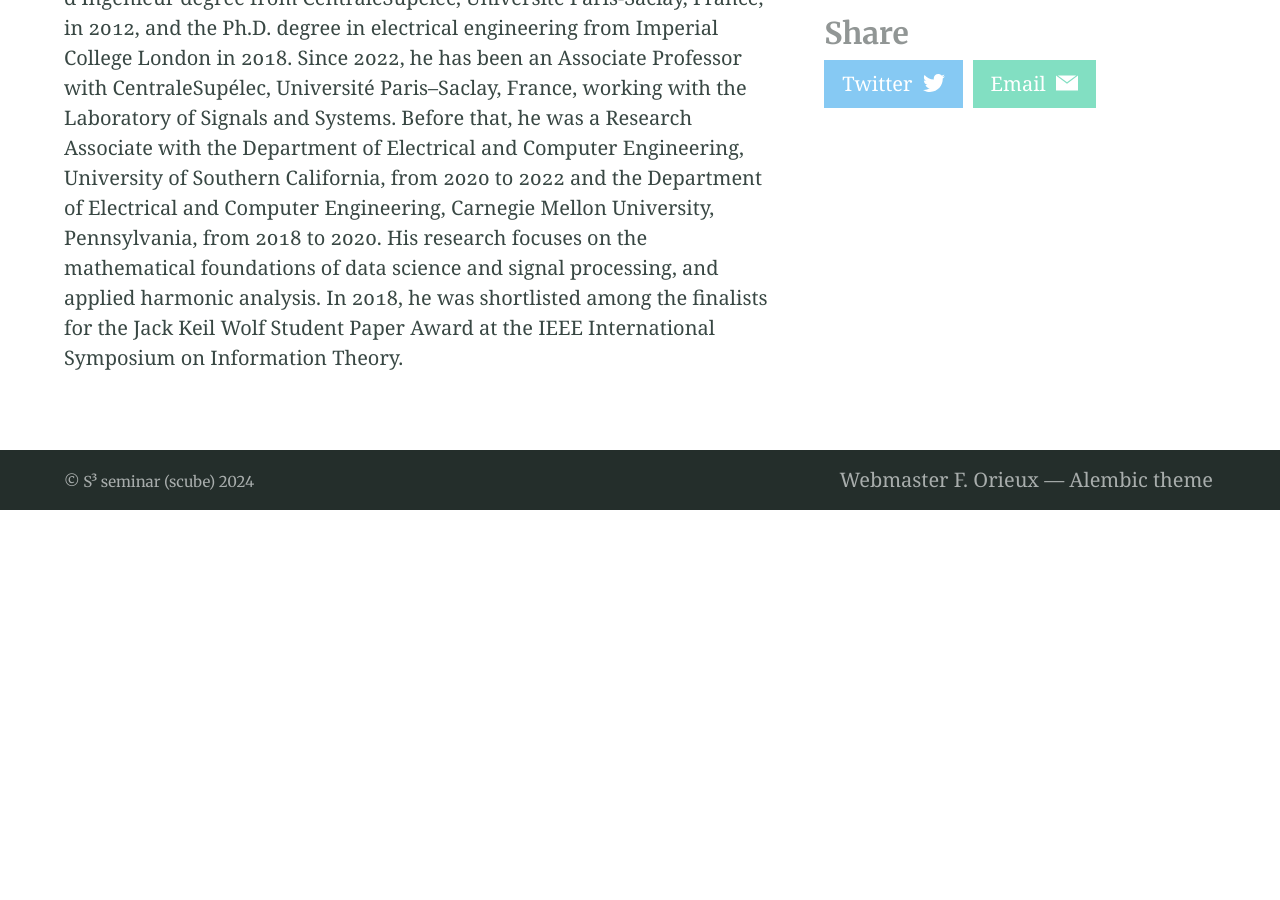
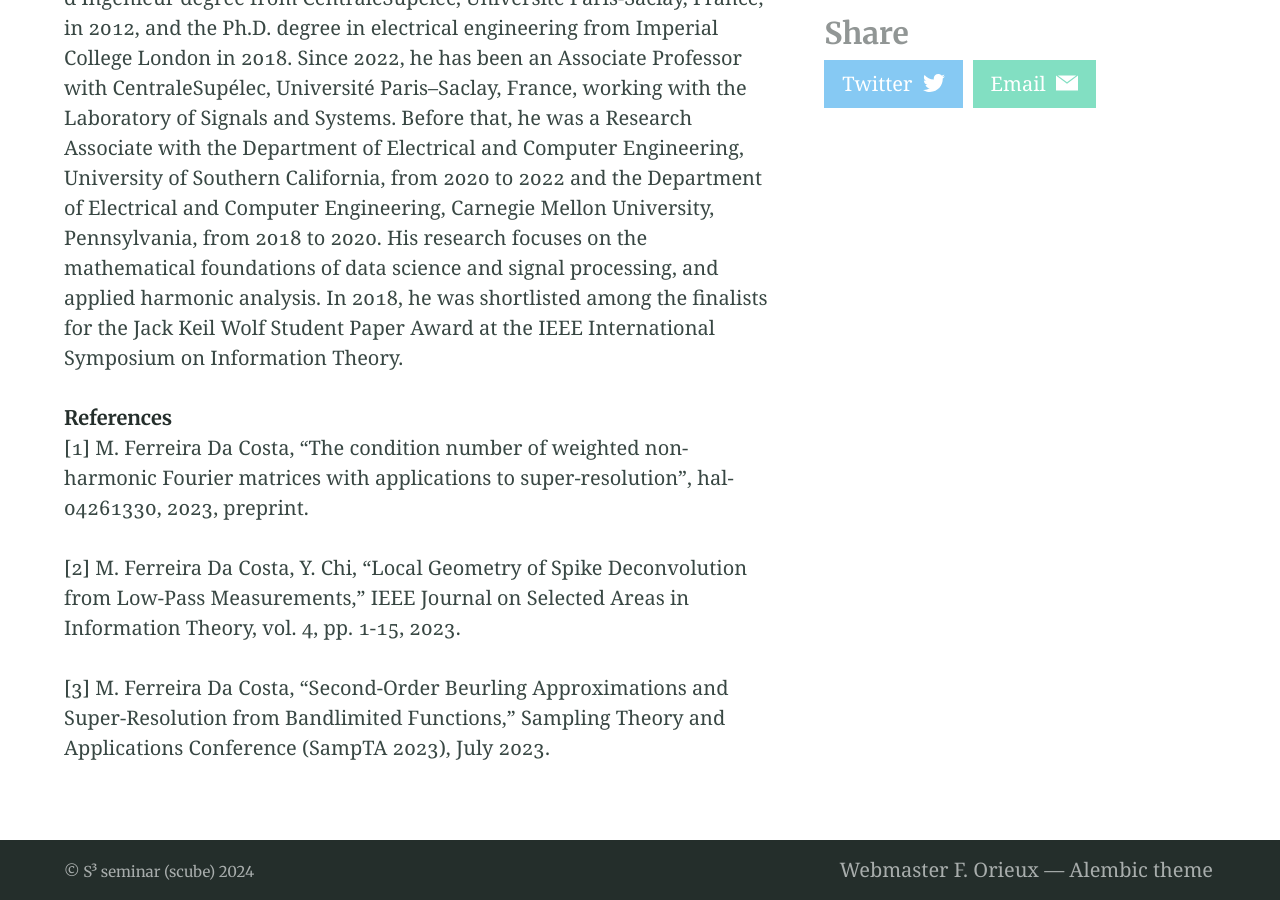
Before and after one commit to s3-seminar/s3-seminar.github.io, a Jekyll site: the page built from _seminars/maxime-ferreira-da-costa.md, in a window 1280 px wide and 900 px high, scrolled down 1014 px. Built offline with Jekyll 4.4.1, drawn with Linux system fonts in a browser that asks for light colours; before the commit the page ends 1524 px from its top, so only the background shows below that.

Commit message:
Update maxime-ferreira-da-costa.md

```diff
--- a/_seminars/maxime-ferreira-da-costa.md
+++ b/_seminars/maxime-ferreira-da-costa.md
@@ -31,3 +31,10 @@ Before that, he was a Research Associate with the Department of Electrical and C
 from 2020 to 2022 and the Department of Electrical and Computer Engineering, Carnegie Mellon University, Pennsylvania, from 2018 to 2020.
 His research focuses on the mathematical foundations of data science and signal processing, and applied harmonic analysis.
 In 2018, he was shortlisted among the finalists for the Jack Keil Wolf Student Paper Award at the IEEE International Symposium on Information Theory.
+
+###### References
+[1] M. Ferreira Da Costa, “The condition number of weighted non-harmonic Fourier matrices with applications to super-resolution”, hal-04261330, 2023, preprint.
+
+[2] M. Ferreira Da Costa, Y. Chi, "Local Geometry of Spike Deconvolution from Low-Pass Measurements," IEEE Journal on Selected Areas in Information Theory, vol. 4, pp. 1-15, 2023.
+
+[3] M. Ferreira Da Costa, "Second-Order Beurling Approximations and Super-Resolution from Bandlimited Functions," Sampling Theory and Applications Conference (SampTA 2023), July 2023.
```
